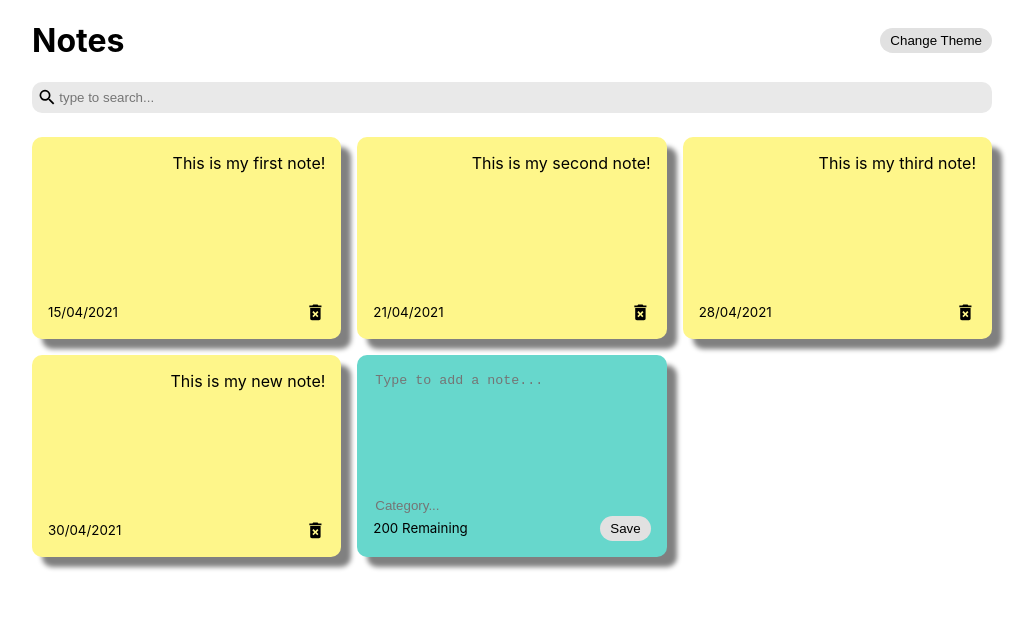
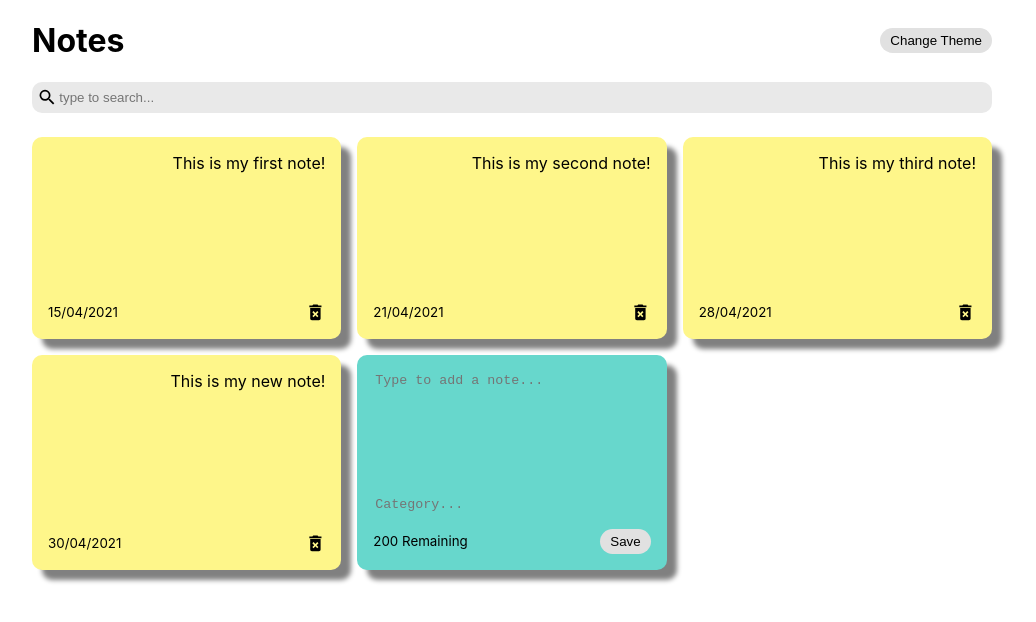
Before and after one commit to khushalsonawat/Idea-Management, a React (Create React App) app: page / in a window 1280 px wide. Shown: the top 622 px of the page, without its empty margins (128-1164 px from the left). Built offline with nearby package versions, Linux system fonts and the light colour scheme.

Commit message:
Finish Project

```diff
--- a/src/components/AddNote.js
+++ b/src/components/AddNote.js
@@ -18,9 +18,10 @@ const AddNote = ({ handleAddNote }) => {
 	};
 
 	const handleSaveClick = () => {
-		if (noteText.trim().length > 0) {
+		if (noteText.trim().length > 0 && categoryText.trim().length > 0) {
 			handleAddNote(noteText,categoryText);
 			setNoteText('');
+			setCategoryText('');
 		}
 	};
 
@@ -33,11 +34,12 @@ const AddNote = ({ handleAddNote }) => {
 				value={noteText}
 				onChange={handleChange}
 			></textarea>
-			<input
+			<textarea
 				placeholder='Category...'
 				value={categoryText}
 				onChange={handleChange2}
-			/>
+				id = "val"
+			></textarea>
 			<div className='note-footer'>
 				<small>
 					{characterLimit - noteText.length} Remaining
```
